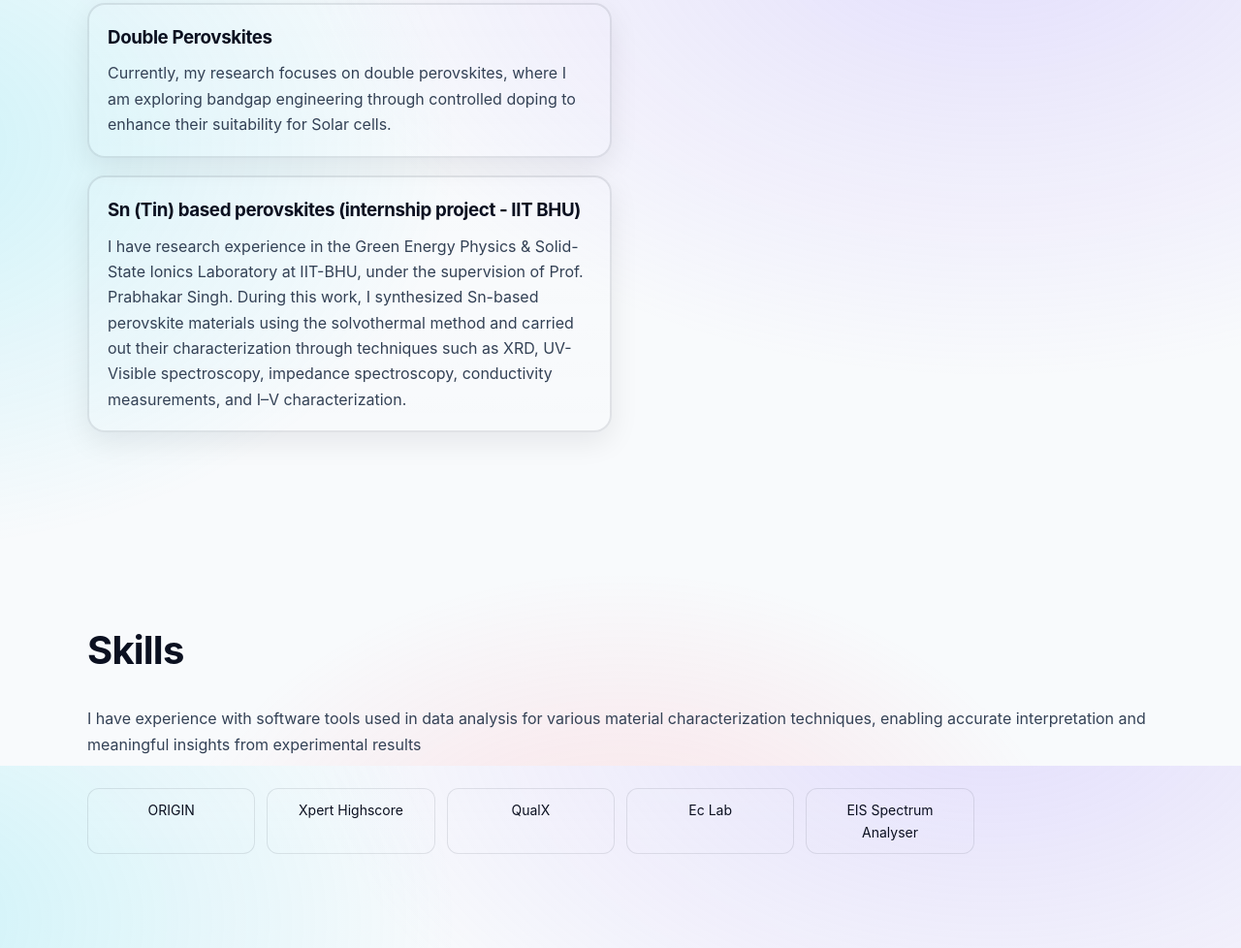
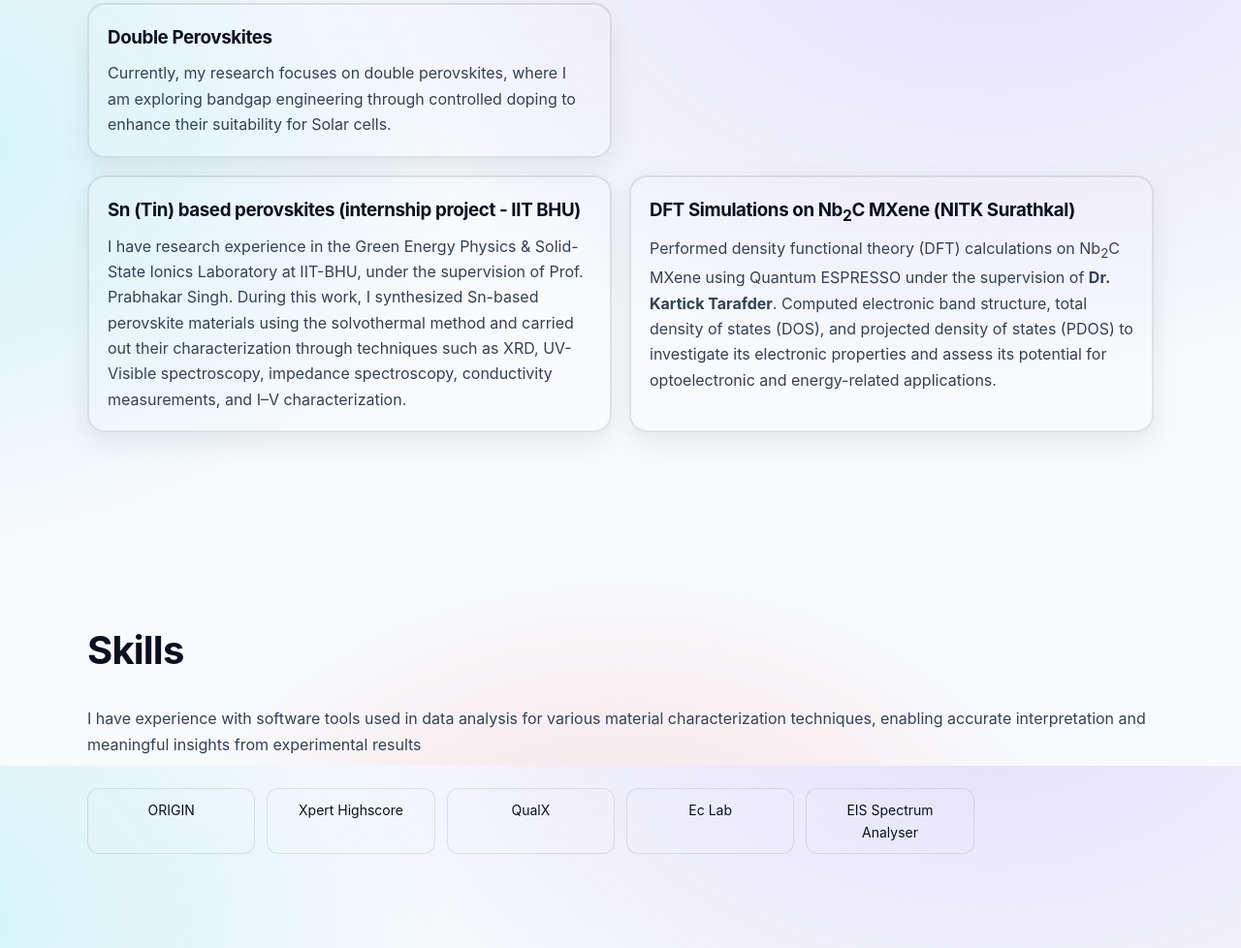
Before and after one commit to priteshrainitk/priteshrainitk.github.io, a plain HTML site: page index.html in a window 1280 px wide. Shown: the part 2410-3388 px from the top of the page at 97% size. Drawn offline with Linux system fonts and the light colour scheme.

Commit message:
Update index.html

```diff
--- a/index.html
+++ b/index.html
@@ -286,6 +286,17 @@ At present, my work is dedicated to exploring double perovskites as promising ca
             <h3>Sn (Tin) based perovskites (internship project - IIT BHU)</h3>
             <p>I have research experience in the Green Energy Physics & Solid-State Ionics Laboratory at IIT-BHU, under the supervision of Prof. Prabhakar Singh. During this work, I synthesized Sn-based perovskite materials using the solvothermal method and carried out their characterization through techniques such as XRD, UV-Visible spectroscopy, impedance spectroscopy, conductivity measurements, and I–V characterization.</p>
           </article>
+           <article class="card reveal">
+        <h3>DFT Simulations on Nb<sub>2</sub>C MXene (NITK Surathkal)</h3>
+        <p>
+          Performed density functional theory (DFT) calculations on Nb<sub>2</sub>C MXene
+          using Quantum ESPRESSO under the supervision of
+          <strong>Dr. Kartick Tarafder</strong>. Computed electronic band structure,
+          total density of states (DOS), and projected density of states (PDOS) to
+          investigate its electronic properties and assess its potential for
+          optoelectronic and energy-related applications.
+        </p>
+      </article>
         </div>
       </div>
     </section>
```
